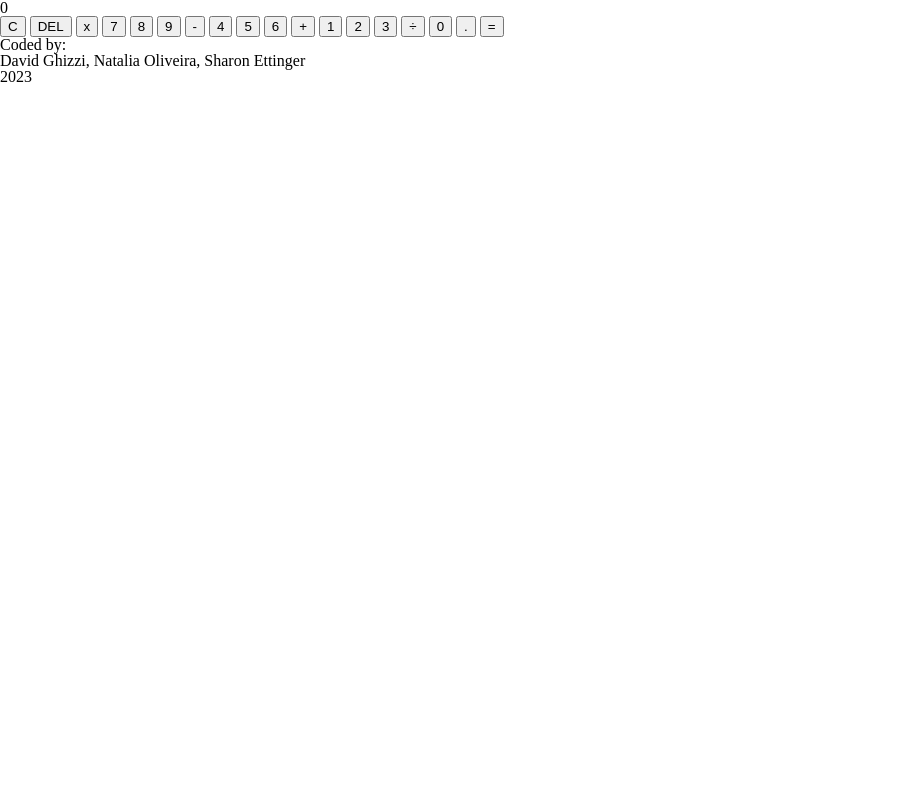
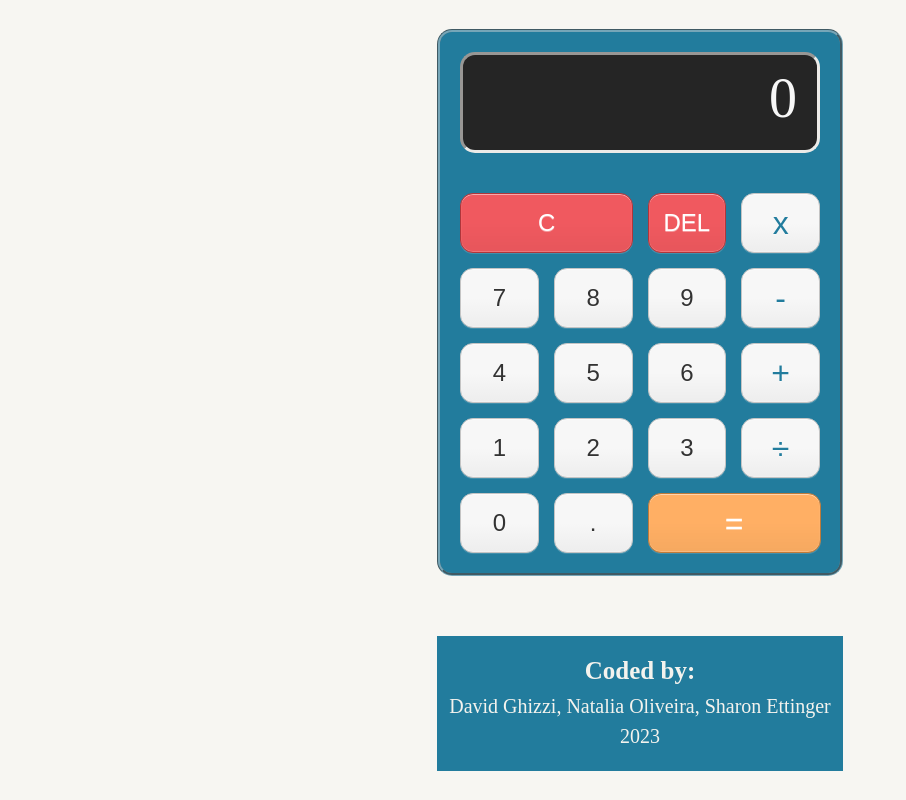
Before and after one commit to noliv197/calculator-assignment, a plain HTML site: page index.html in a window 1280 px wide. Shown: the whole page, without its empty margins (0-906 px from the left). Drawn offline with Linux system fonts and the light colour scheme.

Commit message:
css style

```diff
--- a/assets/css/style.css
+++ b/assets/css/style.css
@@ -1,2 +1,109 @@
 @import url('https://fonts.googleapis.com/css2?family=League+Spartan:wght@700&display=swap');
 @import url("./reset.css");
+
+body {
+    background-color: #f7f6f2;
+    position:fixed;
+    top: 50%;
+    left: 50%;
+    transform: translate(-50%, -50%);
+}
+
+#box {
+    border: groove #76a6b8;
+    background-color: #227C9D;
+    border-radius: 15px;
+    width: 400px;
+}
+
+#display {
+    border: inset #ecebe8;
+    border-radius: 15px;
+    font-size: 3.5rem;
+    height: 80px;
+    background-color: #252525;
+    color: #f7f7f7;
+    text-align: right;
+    margin: 20px;
+    padding-top: 15px;
+    padding-right: 20px;
+}
+
+#keys {
+    display: grid;
+    grid-template-columns: 1fr 1fr 1fr 1fr;
+    padding: 20px;
+    grid-row-gap: 15px;
+    grid-column-gap: 15px;
+    cursor: pointer;
+}
+
+button {
+    cursor: pointer;
+    height: 60px;
+    background-color: #f7f7f7;
+    border-radius: 13px;
+    border: 1px solid #c4c4c4;
+    font-size: 24px;
+    color: #333;
+    background-image: linear-gradient(to bottom,transparent,transparent 50%,#0000000a);
+    box-shadow: inset 0 0 0 1px #ffffff0d, inset 0 1px 0 0 #ffffff73, inset 0 -1px 0 0 #ffffff26, 0 1px 0 0 #ffffff26;
+    text-shadow: 0 1px #ffffff66;
+}
+
+button:hover {
+    background-color: #eaeaea;
+}
+
+.operator {
+    color: #227C9D;
+    font-size: 32px;
+    grid-column-start: 4;
+  }
+
+.red {
+    background-color: #f0595f;
+    border-color: #b0353a;
+    color: #fff;
+  }
+
+.red:hover {
+    background-color: #f17377;
+  }
+
+[data-operator="clear"] {
+    width: 220%;
+}
+
+[data-operator="erase"] {
+    grid-column-start: 3;
+}
+
+.orange {
+    background-color: #FFAF64;
+    border-color: #bf7a39;
+    color: #fff;
+    width: 220%;
+    font-size: 32px;
+  }
+
+.orange:hover {
+    background-color: #f8b77a;
+  }
+
+footer {
+    color: #F4F3EE;
+    font-size: 20px;
+    text-align: center;
+    background-color: #227C9D;
+    line-height: 30px;
+    padding-top: 20px;
+    padding-bottom: 20px;
+    margin-top: 60px;
+}
+
+p {
+    font-size: 25px;
+    font-weight: bold;
+    padding-bottom: 5px;
+}
--- a/index.html
+++ b/index.html
@@ -10,38 +10,38 @@
     <script src="./assets/app/app.js" type="module" defer></script>
 </head>
 <body>
-    <main>
-        <section>
+    <main id="box">
+        <section id="display">
             <output data-result value="0">0</output>
         </section>
-        <section>
-            <button data-operator="clear">C</button>
-            <button data-operator="erase">DEL</button>
-            <button data-key="x" data-operator="multiply">x</button>
+        <section id="keys">
+            <button data-operator="clear" class="red">C</button>
+            <button data-operator="erase" class="red">DEL</button>
+            <button data-key="x" data-operator="multiply" class="operator">x</button>
 
             <button data-key="7">7</button>
             <button data-key="8">8</button>
             <button data-key="9">9</button>
-            <button data-key="-" data-operator="subtract">-</button>
+            <button data-key="-" data-operator="subtract" class="operator">-</button>
 
             <button data-key="4">4</button>
             <button data-key="5">5</button>
             <button data-key="6">6</button>
-            <button data-key="+" data-operator="sum">+</button>
+            <button data-key="+" data-operator="sum" class="operator">+</button>
 
             <button data-key="1">1</button>
             <button data-key="2">2</button>
             <button data-key="3">3</button>
-            <button data-key="÷" data-operator="divide">÷</button>
+            <button data-key="÷" data-operator="divide" class="operator">÷</button>
 
             <button data-key="0">0</button>
             <button data-key="." data-operator="float">.</button>
-            <button data-operator="calculate">=</button>
+            <button data-operator="calculate" class="orange">=</button>
 
         </section>
     </main>
     <footer>
-        Coded by: <br>
+        <p>Coded by:</p>
         David Ghizzi, Natalia Oliveira, Sharon Ettinger <br>
         2023
     </footer>
```
